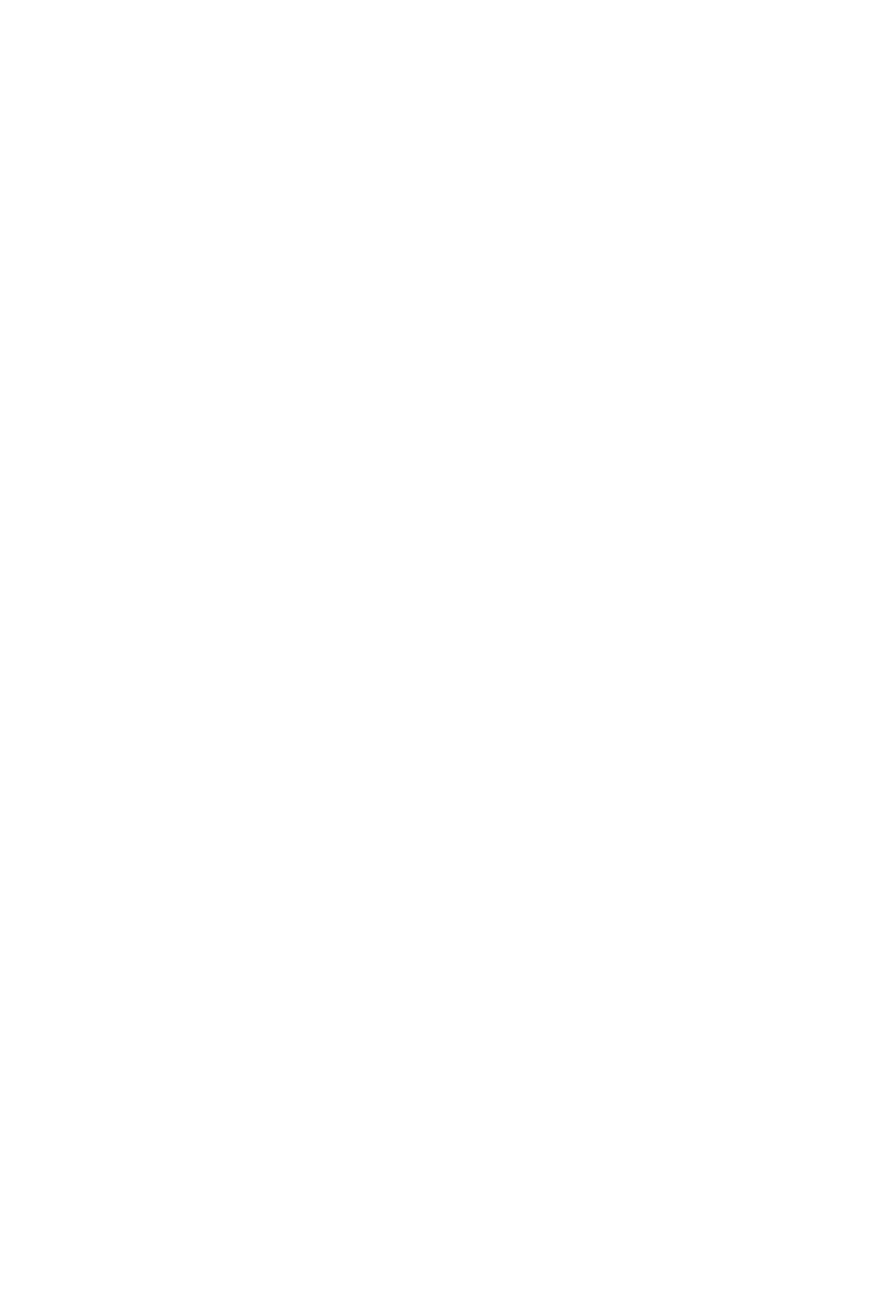
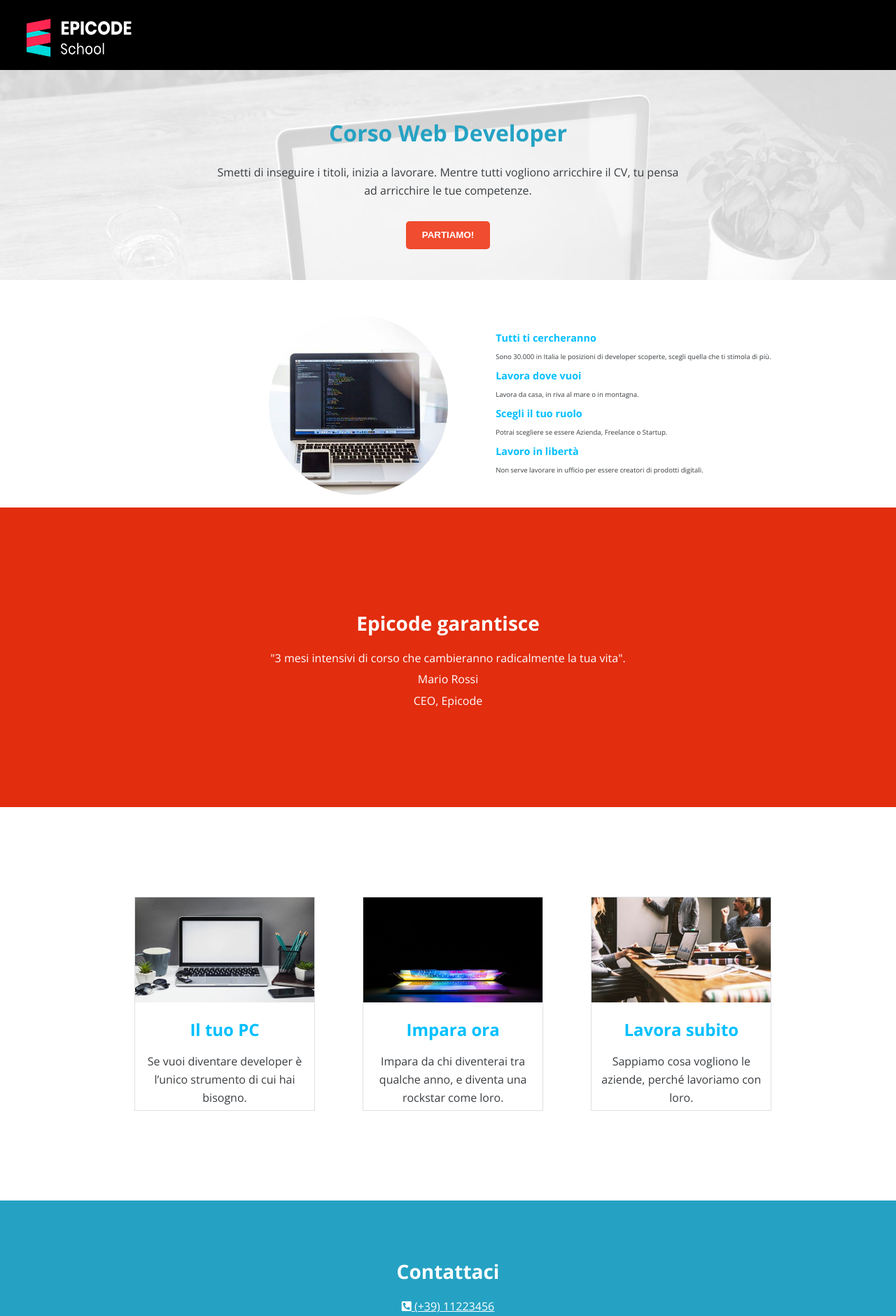
Before and after one commit to FabioDeiana/day-5, a plain HTML site: page desktop.html in a window 1280 px wide. Shown: the top 1880 px of the page at 70% size. Before the commit the page ends 800 px from the top, so only its background shows below. Drawn offline with nearby package versions, Linux system fonts and the light colour scheme.

Commit message:
day5_project

```diff
--- a/desktop.css
+++ b/desktop.css
@@ -41,3 +41,138 @@ ol {
 table {
   margin: 1em 0;
 }
+
+body {
+  font-family: Open Sans;
+  color: #393d41;
+  line-height: 1.65;
+}
+
+#primo {
+  width: 100%;
+  height: 100px;
+  background-color: black;
+}
+
+#logo {
+  width: 150px;
+  height: 55%;
+  margin-left: 3%;
+  margin-top: 2%;
+  margin-bottom: 2%;
+}
+
+#secondo {
+  background-image: url(./images/banner.jpg);
+  background-size: 100%;
+  width: 100%;
+  height: 300px;
+  margin-top: 0;
+  text-align: center;
+  background-repeat: no-repeat;
+}
+
+h1 {
+  color: #25a2c3;
+  margin-top: 0;
+  padding-top: 5%;
+}
+
+button {
+  background-color: #f04c2f;
+  color: white;
+  border-radius: 5px;
+  border: 0px;
+  width: 120px;
+  height: 40px;
+  font-style: Montserrat;
+  font-style: bold;
+  font-weight: bold;
+}
+
+#secondo p {
+  padding-left: 24%;
+  padding-right: 24%;
+}
+
+#notebook {
+  display: inline-block;
+  margin: 10px;
+  width: 50%;
+  border-radius: 100%;
+  margin-left: 75%;
+  margin-top: 10%;
+}
+
+.terzo {
+  display: inline-block;
+  width: 40%;
+  height: 10%;
+  vertical-align: top;
+}
+
+h3 {
+  color: deepskyblue;
+}
+
+#testo {
+  width: 40%;
+  font-size: 0.6em;
+  margin-top: 5%;
+  margin-left: 15%;
+}
+
+#quarto {
+  background-color: #e22d0e;
+  color: white;
+  text-align: center;
+  width: 100%;
+  height: 300px;
+  border-bottom: 10px;
+  padding-top: 10%;
+}
+
+.quinto {
+  width: 20%;
+  height: 6%;
+  border: 1px solid #dee1e3;
+  margin-top: 10%;
+  text-align: center;
+  display: inline-block;
+}
+
+#one {
+  margin-left: 15%;
+}
+
+#two {
+  margin-left: 5%;
+}
+
+#three {
+  margin-left: 5%;
+  height: 6%;
+}
+
+.computer {
+  width: 100%;
+  height: 150px;
+}
+
+#fine {
+  background-color: #25a2c3;
+  color: white;
+  text-align: center;
+  padding-top: 5%;
+  padding-bottom: 5%;
+  margin-top: 10%;
+}
+
+hr {
+  color: white;
+  width: 20%;
+}
+
+#fine a {
+  color: white;
+}
--- a/desktop.html
+++ b/desktop.html
@@ -20,5 +20,81 @@
       rel="stylesheet"
     />
   </head>
-  <body></body>
+  <body>
+    <div id="primo">
+      <img id="logo" src="./images/logo.png" alt="logoepicode" />
+    </div>
+    <div id="secondo">
+      <h1>Corso Web Developer</h1>
+      <p>
+        Smetti di inseguire i titoli, inizia a lavorare. Mentre tutti vogliono
+        arricchire il CV, tu pensa ad arricchire le tue competenze.
+      </p>
+      <br />
+      <button type="submit"><strong>PARTIAMO!</strong></button>
+    </div>
+
+      <div class="terzo">
+        <img id="notebook" src="./images/notebook.jpg" alt="notebook" />
+      </div>
+      <div class="terzo" id="testo">
+        <h3>Tutti ti cercheranno</h3>
+        <p>
+          Sono 30.000 in Italia le posizioni di developer scoperte, scegli
+          quella che ti stimola di più.
+        </p>
+        <h3>Lavora dove vuoi</h3>
+        <p>Lavora da casa, in riva al mare o in montagna.</p>
+
+        <h3>Scegli il tuo ruolo</h3>
+        <p>Potrai scegliere se essere Azienda, Freelance o Startup.</p>
+        <h3>Lavoro in libertà</h3>
+        <p>
+          Non serve lavorare in ufficio per essere creatori di prodotti
+          digitali.
+        </p>
+      </div>
+    </div>
+    <div id="quarto">
+      <h2>Epicode garantisce</h2>
+      <p id="frase">
+        "3 mesi intensivi di corso che cambieranno radicalmente la tua vita".
+      </p>
+      <p>Mario Rossi</p>
+      <p>CEO, Epicode</p>
+    </div>
+    <div class="quinto" id="one">
+      <img class="computer" src="./images/foto1.jpg" alt="fotocomputer" />
+      <h3>Il tuo PC</h3>
+      <p>Se vuoi diventare developer è l’unico strumento di cui hai bisogno.</p>
+    </div>
+    <div class="quinto" id="two">
+      <img class="computer" src="./images/foto2.jpg" alt="pcclosed" />
+      <h3>Impara ora</h3>
+      <p>
+        Impara da chi diventerai tra qualche anno, e diventa una rockstar come
+        loro.
+      </p>
+    </div>
+    <div class="quinto" id="three">
+      <img class="computer" src="./images/foto3.jpg" alt="fotowork" />
+      <h3>Lavora subito</h3>
+      <p>Sappiamo cosa vogliono le aziende, perché lavoriamo con loro.</p>
+    </div>
+    <div id="fine">
+      <h2>Contattaci</h2>
+      <a href="#"><i class="fas fa-phone-square-alt"></i> (+39) 11223456</a>
+      <p></p>
+      <a href="#"><i class="fas fa-envelope-square"></i> info@epicode.school</a>
+
+      <p>
+        <i class="fas fa-external-link-square-alt"></i> Via Appia 1 - 00100 Roma
+        (RM)
+      </p>
+      <br />
+      <hr />
+      <br />
+      <p>&copy; 2021. Immagini di <a href="#">Pixabay.</a></p>
+    </div>
+  </body>
 </html>
--- a/style.css
+++ b/style.css
@@ -93,6 +93,7 @@ button {
   height: 40px;
   font-style: Montserrat;
   font-style: bold;
+  font-weight: bold;
 }
 
 #terzo {
```
